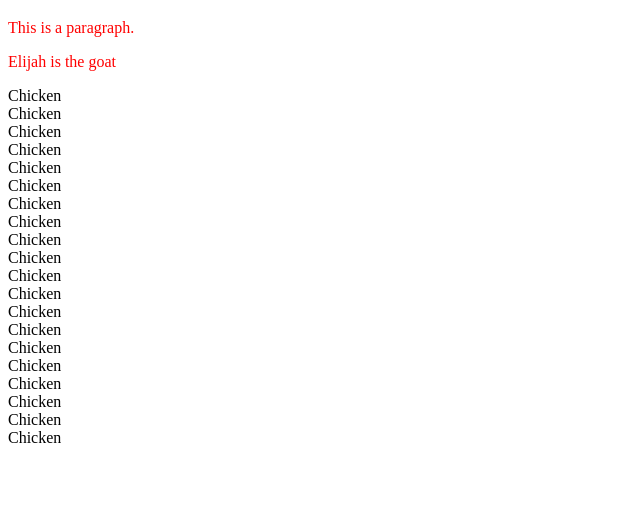
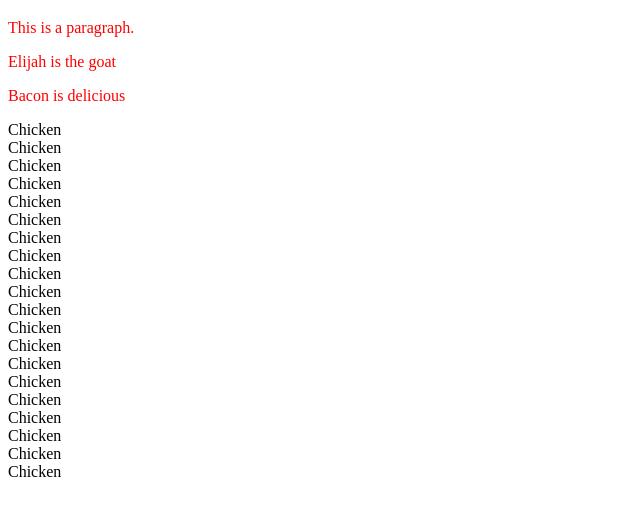
Before and after one commit to elijahred23/fun, a plain HTML site: page index.html in a window 1280 px wide. Shown: the part 61-576 px from the top of the page, without its empty margins (0-640 px from the left). Drawn offline with Linux system fonts and the light colour scheme.

Commit message:
Added a paragraph to the homepage

```diff
--- a/index.html
+++ b/index.html
@@ -8,6 +8,7 @@
 		<h1>Elijah's Document</h1>
 		<p>This is a paragraph.</p>
 		<p>Elijah is the goat</p>
+		<p>Bacon is delicious</p>
 		<script>
 			for(let i = 0; i < 20; i++)
 				document.write("Chicken<br>");
```
